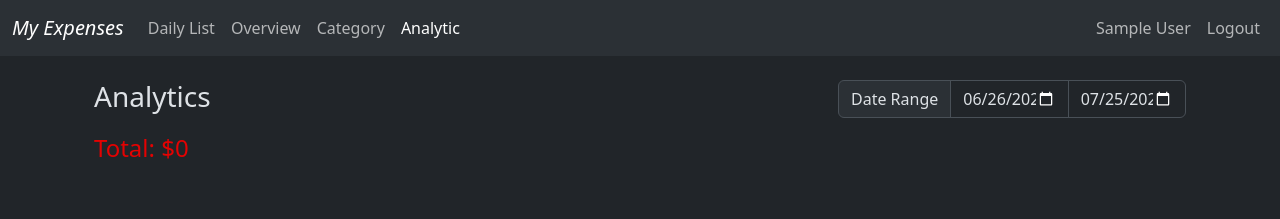
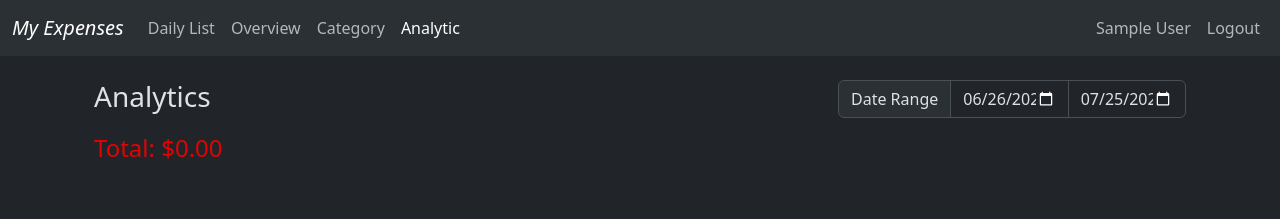
Before and after one commit to ThuraMoe/daily-expense, a React (Vite) app: page /analytic in a window 1280 px wide. Shown: the top 219 px of the page. Built offline with nearby package versions, Linux system fonts and the light colour scheme; no server answers; the database is empty; sample sign-in values are in the browser's storage.

Commit message:
fix precision

```diff
--- a/src/pages/Analytic/Analytic.jsx
+++ b/src/pages/Analytic/Analytic.jsx
@@ -177,7 +177,7 @@ const Analytic = () => {
 			</Row>
 			<Row >
 				<Col xs="auto">
-					<h4 style={{color: "#e40202ff"}}>Total: ${totalExpenseAmount}</h4>
+					<h4 style={{color: "#e40202ff"}}>Total: ${totalExpenseAmount.toFixed(2)}</h4>
 				</Col>
 			</Row>
 			<Row>
```
